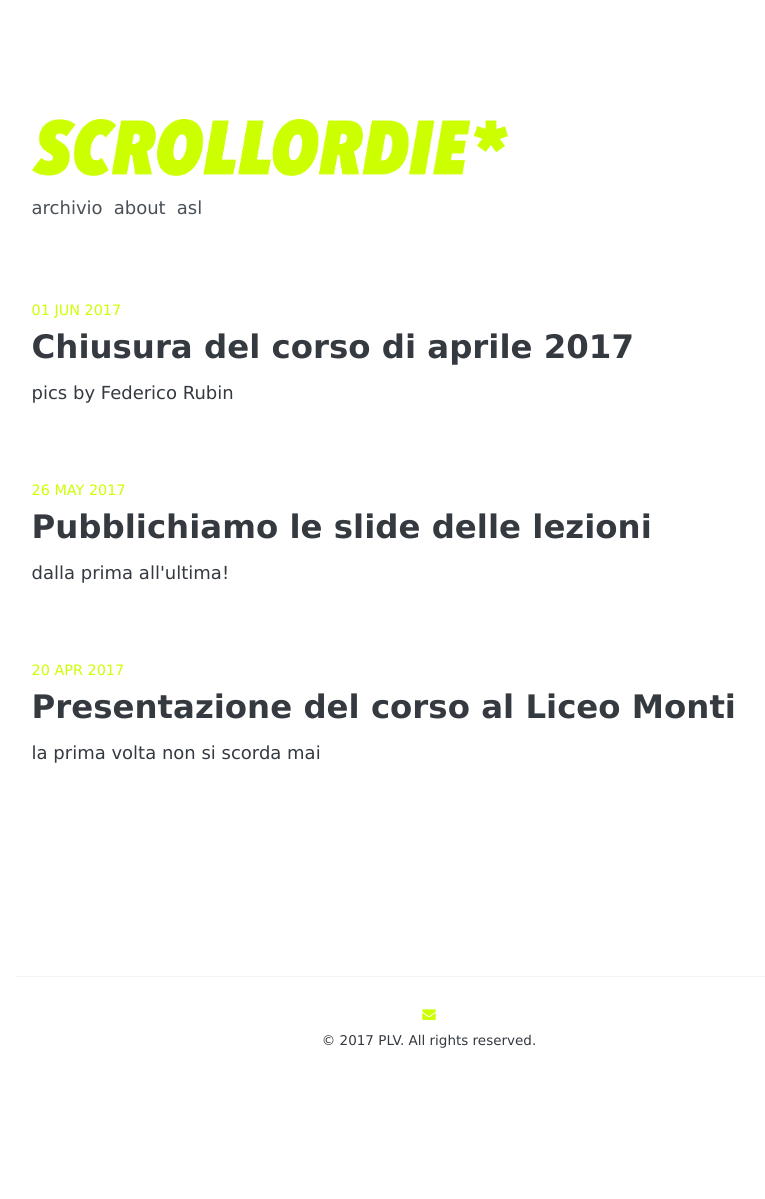
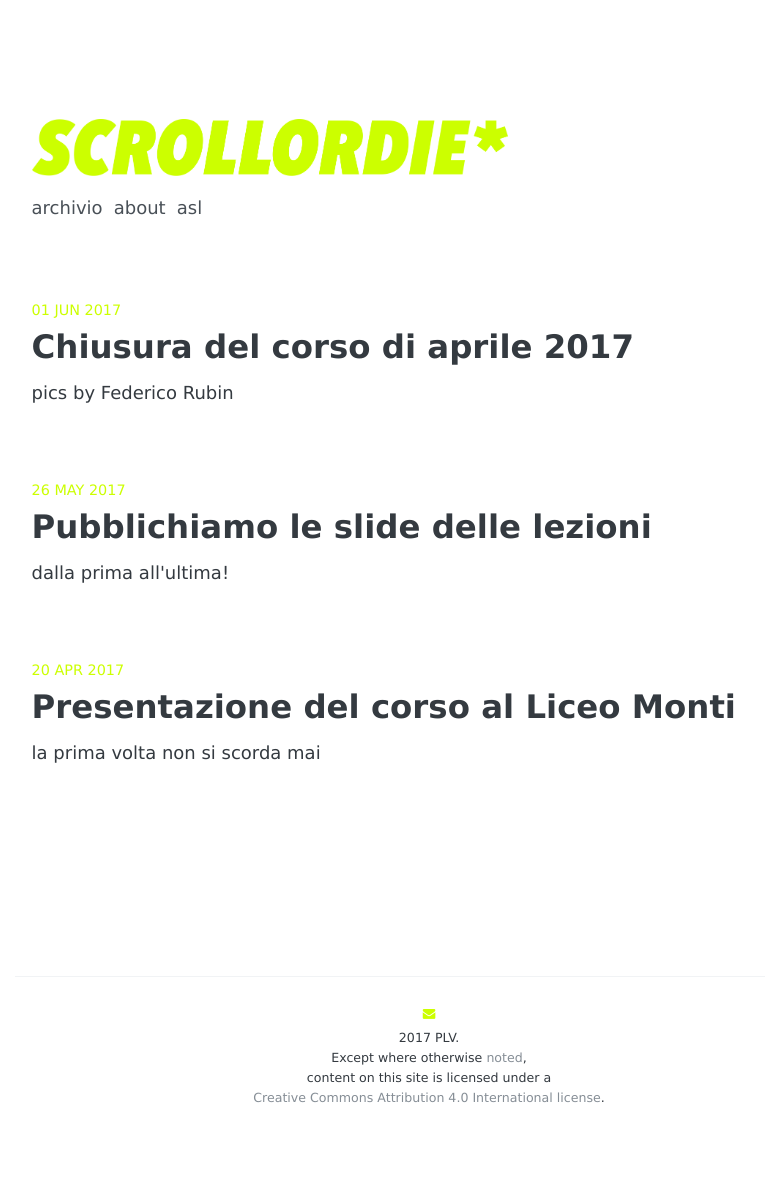
Before and after one commit to PierLuisVona/scrollordie, a Jekyll site: the page built from index.html, in a window 1280 px wide. Shown: the whole page, without its empty margins (211-976 px from the left). Built offline with Jekyll 4.4.1, drawn with Linux system fonts in a browser that asks for light colours; some web fonts are replaced; the list of posts is cut into pages by our own code; before the commit the page ends 1141 px from its top, so only the background shows below that.

```diff
--- a/_includes/footer.html
+++ b/_includes/footer.html
@@ -63,5 +63,8 @@
     {% endif %}
 
   </div>
-  © {{ site.copyright.year }} {{ site.copyright.name }}. All rights reserved.
+  {{ site.copyright.year }} {{ site.copyright.name }}.<br>
+  Except where otherwise <a class="subfoot" href="https://creativecommons.org/policies#license">noted</a>,<br>
+     content on this site is licensed under a <br><a class="subfoot" href="https://creativecommons.org/licenses/by/4.0/" rel="license">Creative Commons Attribution 4.0 International license</a>.
+
 </div>
--- a/_sass/_site.scss
+++ b/_sass/_site.scss
@@ -367,7 +367,7 @@
   -------------- */
 .footer {
   text-align: center;
-  font-size: .75rem;
+  font-size: .70rem;
 
   &-link {
     margin: .2rem;
--- a/_sass/_variables.scss
+++ b/_sass/_variables.scss
@@ -23,7 +23,7 @@
 $background-over-color: $oc-gray-1;
 
 $text-color: $oc-gray-8;
-$link-color: $oc-sod;
+$link-color: $oc-gray-6;
 $code-color: $oc-indigo-9;
 $code-background-color: $oc-gray-1;
 $table-border-color: $oc-gray-2;
```
Also changed, not shown: 6 other files.
